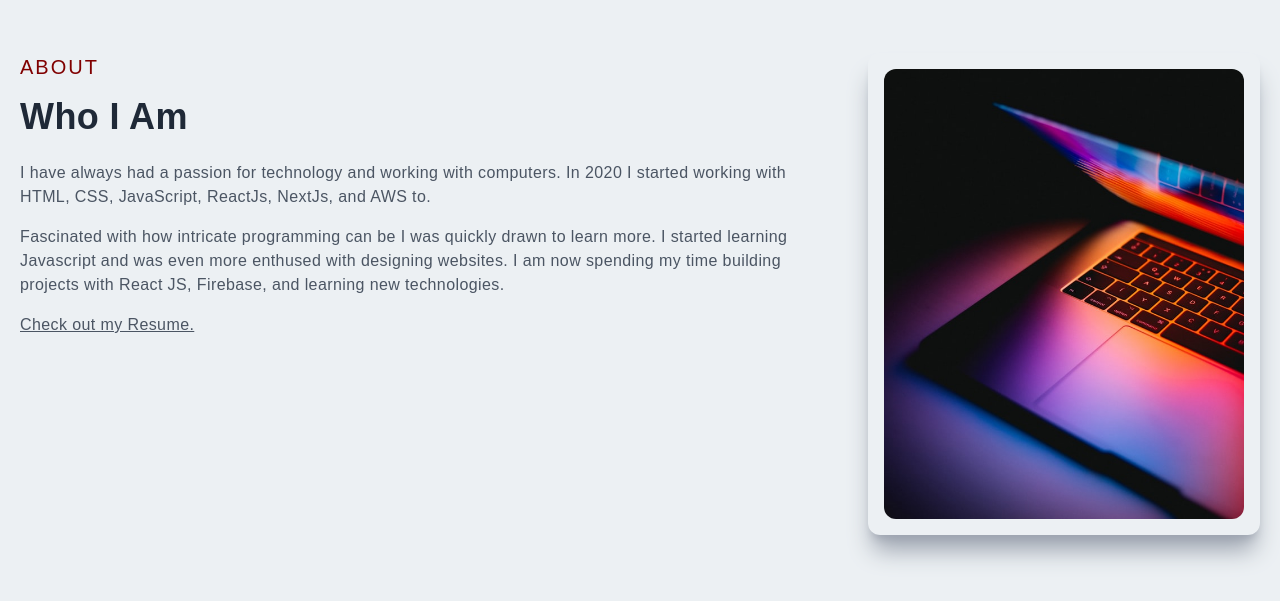
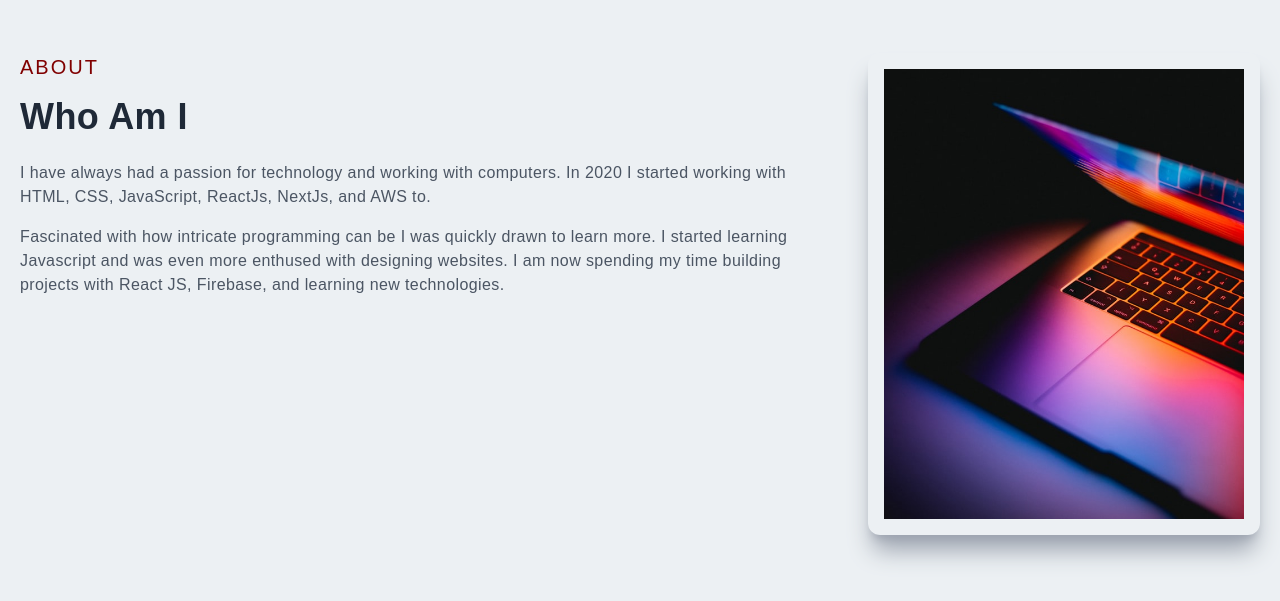
Before and after one commit to Thailand-97/portfolio-nextjs, a Next.js app: page / in a window 1280 px wide. Shown: the part 906-1507 px from the top of the page. Built offline with nearby package versions, Linux system fonts and the light colour scheme.

Commit message:
firth commit

```diff
--- a/components/About.jsx
+++ b/components/About.jsx
@@ -11,7 +11,7 @@ const About = () => {
           <p className='uppercase text-xl tracking-widest text-[#800000]'>
             About
           </p>
-          <h2 className='py-4'>Who I Am</h2>
+          <h2 className='py-4'>Who Am I</h2>
           <p className='py-2 text-gray-600'>
              I have always had a passion for
             technology and working with computers. In 2020 I started working
@@ -24,14 +24,9 @@ const About = () => {
             now spending my time building projects with React JS, Firebase, and
             learning new technologies.
           </p>
-          <Link href='/#projects'>
-            <p className='py-2 text-gray-600 underline cursor-pointer'>
-              Check out my Resume.
-            </p>
-          </Link>
         </div>
         <div className='w-full h-auto m-auto shadow-xl shadow-gray-400 rounded-xl flex items-center justify-center p-4 hover:scale-105 ease-in duration-300'>
-          <Image src={AboutImg} className='rounded-xl' alt='/' />
+          <Image src={AboutImg} className='rounded-x' alt='/' />
         </div>
       </div>
     </div>
--- a/components/Main.jsx
+++ b/components/Main.jsx
@@ -1,3 +1,4 @@
+import Image from 'next/image';
 import Link from 'next/link';
 import React from 'react';
 import { AiOutlineMail } from 'react-icons/ai';
--- a/components/Navbar.jsx
+++ b/components/Navbar.jsx
@@ -161,7 +161,7 @@ const Navbar = () => {
                     <AiOutlineMail />
                   </div>
                 </Link>
-                <Link href='/resume'>
+                <Link href='/#resume'>
                   <div
                     onClick={() => setNav(!nav)}
                     className='rounded-full shadow-lg shadow-gray-400 p-3 cursor-pointer hover:scale-105 ease-in duration-300'
--- a/pages/index.js
+++ b/pages/index.js
@@ -4,6 +4,7 @@ import Navbar from '../components/Navbar'
 import Main from '../components/Main'
 import About from '../components/About'
 import Skills from '../components/Skills'
+
 import Contact from '../components/Contact'
 
 
@@ -22,7 +23,6 @@ export default function Home() {
     <Skills />
     <Contact />
 
-
     </div>
   )
 }
```
